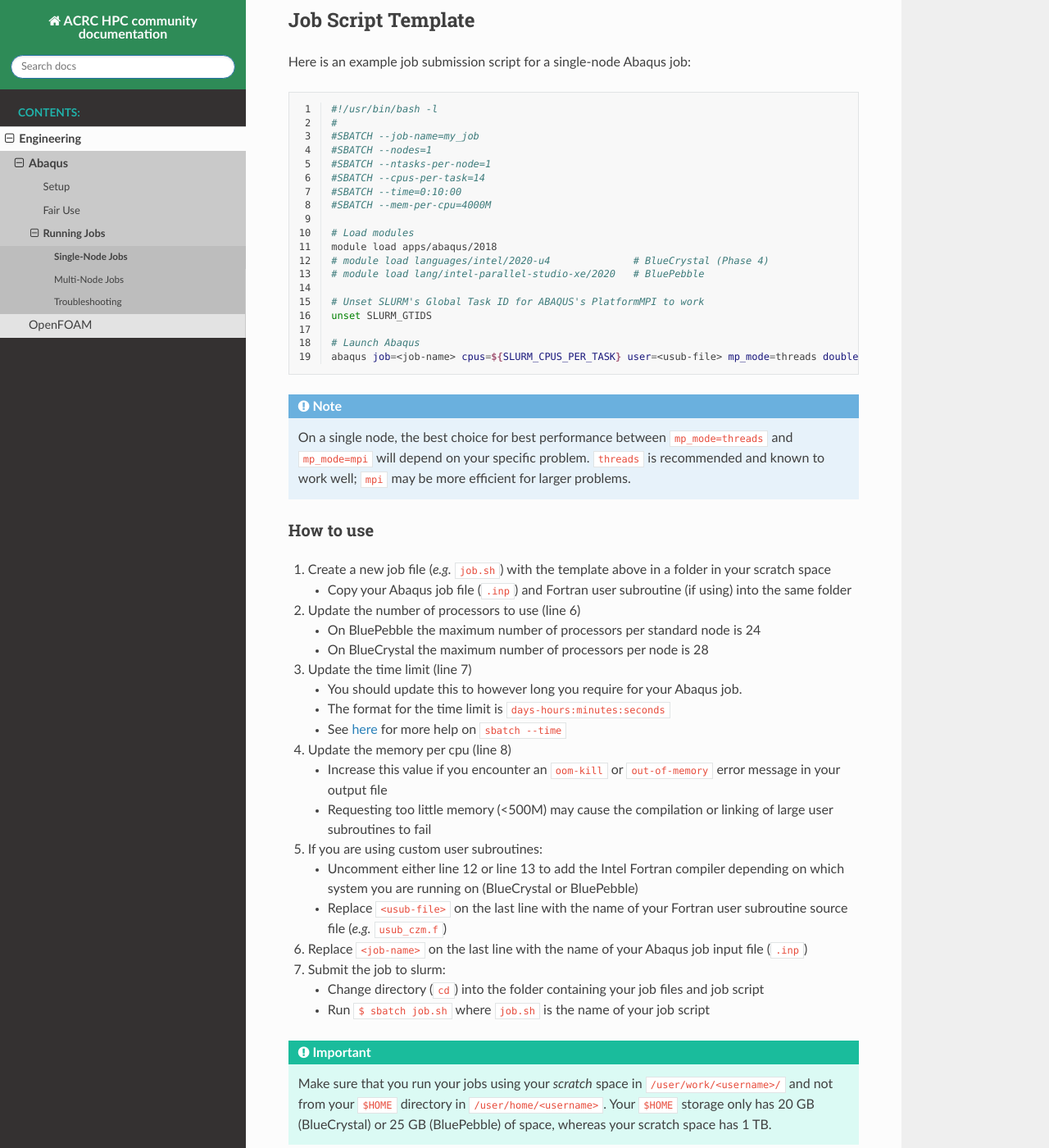
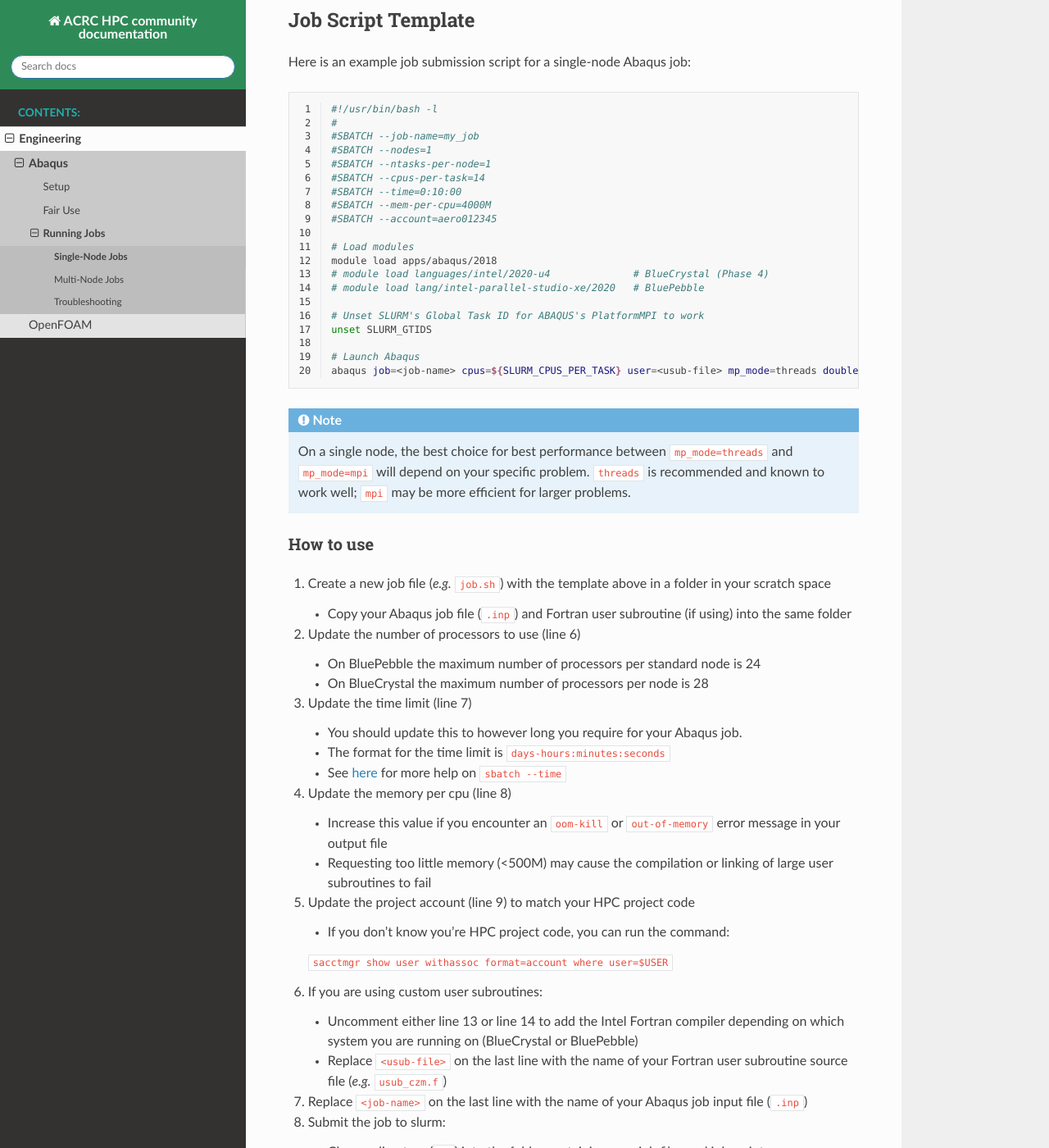
Before and after one commit to ACRC/HPC-community-docs, a Sphinx documentation site: the page built from source/engineering/abaqus/single-node.md, in a window 1280 px wide and 1400 px high, scrolled down 200 px. Shown: the whole window at 82% size. Built offline with Sphinx 7.4.7 and the Read the Docs theme 2.0.0, drawn with Linux system fonts in a browser that asks for light colours.

Commit message:
Update: include --account to job script templates and add instruction about it.

```diff
--- a/source/engineering/abaqus/single-node.md
+++ b/source/engineering/abaqus/single-node.md
@@ -20,6 +20,7 @@ linenos: true
 #SBATCH --cpus-per-task=14
 #SBATCH --time=0:10:00
 #SBATCH --mem-per-cpu=4000M
+#SBATCH --account=aero012345
 
 # Load modules
 module load apps/abaqus/2018
@@ -57,13 +58,18 @@ will depend on your specific problem. `threads` is recommended and known to work
     - Increase this value if you encounter an `oom-kill` or `out-of-memory` error message in your output file
     - Requesting too little memory (<500M) may cause the compilation or linking of large user subroutines to fail
 
-5. If you are using custom user subroutines:
-    - Uncomment either line 12 or line 13 to add the Intel Fortran compiler depending on which system you are running on (BlueCrystal or BluePebble)
+5. Update the project account (line 9) to match your HPC project code
+    - If you don't know you're HPC project code, you can run the command:
+
+    `sacctmgr show user withassoc format=account where user=$USER`
+
+6. If you are using custom user subroutines:
+    - Uncomment either line 13 or line 14 to add the Intel Fortran compiler depending on which system you are running on (BlueCrystal or BluePebble)
     - Replace `<usub-file>` on the last line with the name of your Fortran user subroutine source file (_e.g._ `usub_czm.f`)
 
-6. Replace `<job-name>` on the last line with the name of your Abaqus job input file (`.inp`)
+7. Replace `<job-name>` on the last line with the name of your Abaqus job input file (`.inp`)
 
-7. Submit the job to slurm:
+8. Submit the job to slurm:
     - Change directory (`cd`) into the folder containing your job files and job script
     - Run `$ sbatch job.sh` where `job.sh` is the name of your job script
 
```
Also changed, not shown: source/engineering/abaqus/multi-node.md (+1 -0 lines).
